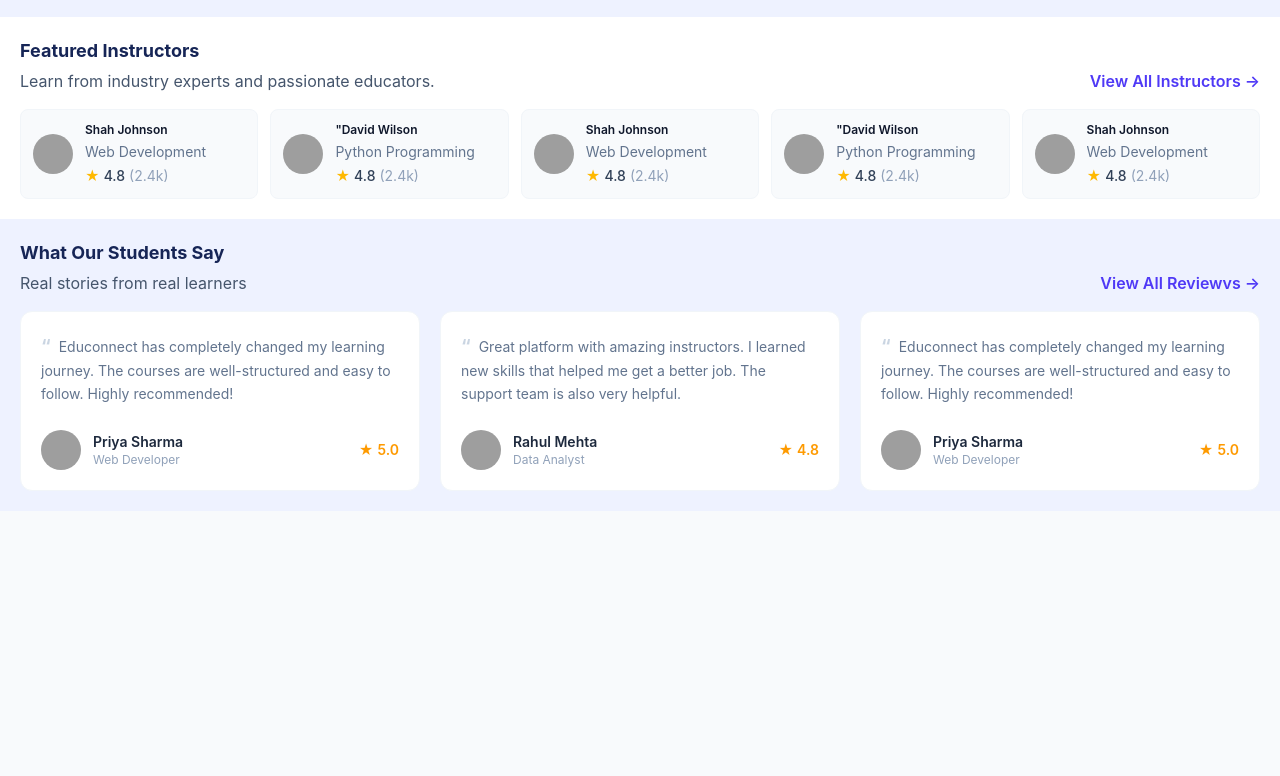
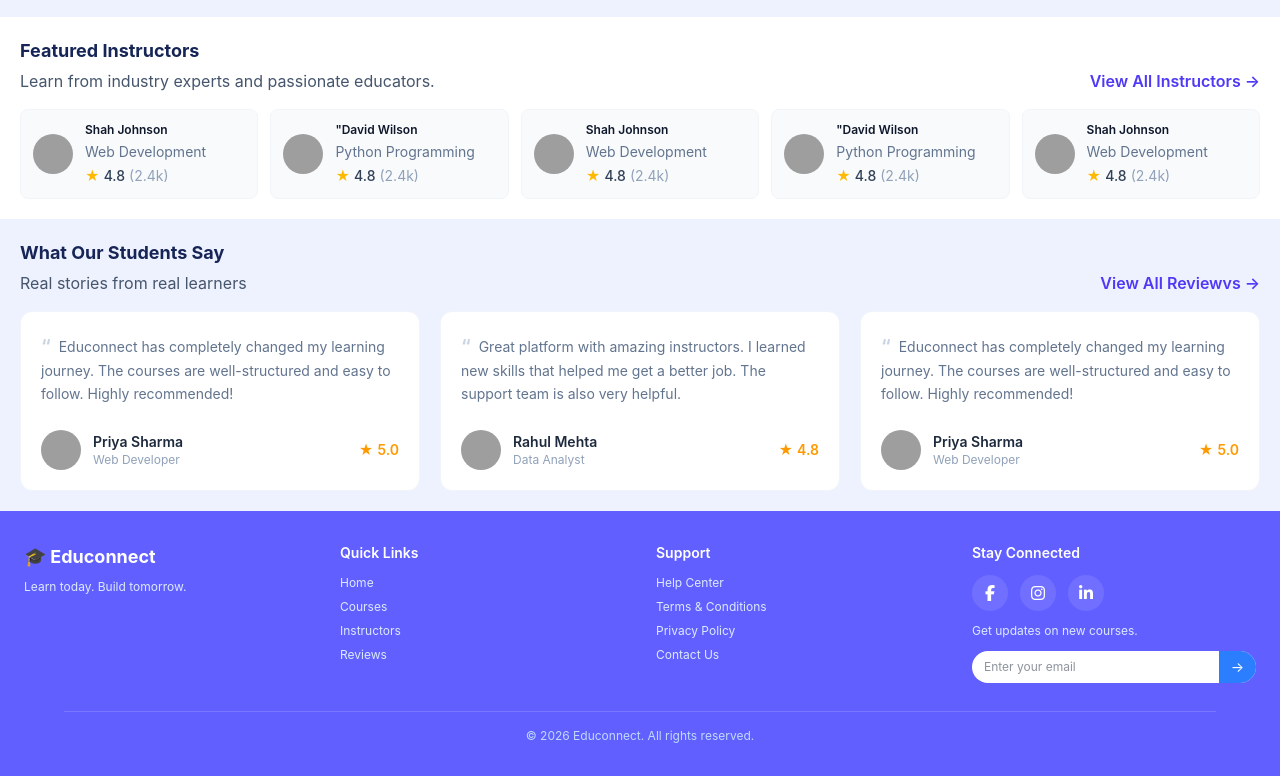
Before and after one commit to pragna21-dev/EduConnect-Design, a website: page index.html in a window 1280 px wide. Shown: the part 1839-2615 px from the top of the page. Before the commit the page ends 2350 px from the top, so only its background shows below. Drawn offline with Linux system fonts and the light colour scheme; grey boxes are pictures that could not be loaded.

Commit message:
Footer home page

```diff
--- a/index.html
+++ b/index.html
@@ -607,5 +607,62 @@
         </div>
       </section>
     </main>
+
+    <footer class="bg-indigo-500 px-6 py-8 text-white">
+      <div class="mx-auto grid max-w-7xl grid-cols-1 gap-8 sm:grid-cols-2 md:grid-cols-4">
+        <!-- Brand -->
+        <div>
+          <h2 class="text-lg font-bold">🎓 Educonnect</h2>
+          <p class="mt-2 text-xs text-blue-100">Learn today. Build tomorrow.</p>
+        </div>
+
+        <!-- Quick Links -->
+        <div>
+          <h3 class="mb-3 text-sm font-semibold">Quick Links</h3>
+          <ul class="space-y-2 text-xs text-blue-100">
+            <li><a href="#" class="hover:text-white">Home</a></li>
+            <li><a href="#" class="hover:text-white">Courses</a></li>
+            <li><a href="#" class="hover:text-white">Instructors</a></li>
+            <li><a href="#" class="hover:text-white">Reviews</a></li>
+          </ul>
+        </div>
+
+        <!-- Support -->
+        <div>
+          <h3 class="mb-3 text-sm font-semibold">Support</h3>
+          <ul class="space-y-2 text-xs text-blue-100">
+            <li><a href="#" class="hover:text-white">Help Center</a></li>
+            <li><a href="#" class="hover:text-white">Terms & Conditions</a></li>
+            <li><a href="#" class="hover:text-white">Privacy Policy</a></li>
+            <li><a href="#" class="hover:text-white">Contact Us</a></li>
+          </ul>
+        </div>
+
+        <!-- Newsletter -->
+        <div>
+          <h3 class="mb-3 text-sm font-semibold">Stay Connected</h3>
+          <div class="flex items-center gap-3 mb-3">
+            <a href="#" aria-label="Facebook" class="flex h-9 w-9 items-center justify-center rounded-full bg-white/10 text-white transition hover:bg-blue-600">
+              <i class="fa-brands fa-facebook-f"></i>
+            </a>
+
+            <a href="#" aria-label="Instagram" class="flex h-9 w-9 items-center justify-center rounded-full bg-white/10 text-white transition hover:bg-pink-600">
+              <i class="fa-brands fa-instagram"></i>
+            </a>
+
+            <a href="#" aria-label="LinkedIn" class="flex h-9 w-9 items-center justify-center rounded-full bg-white/10 text-white transition hover:bg-sky-600">
+              <i class="fa-brands fa-linkedin-in"></i>
+            </a>
+          </div>
+          <p class="mb-3 text-xs text-blue-100">Get updates on new courses.</p>
+          <form class="flex overflow-hidden rounded-full bg-white">
+            <input type="email" placeholder="Enter your email" class="w-full min-w-0 px-3 py-2 text-xs text-slate-800 outline-none" />
+            <button type="submit" class="bg-blue-500 px-3 text-sm text-white hover:bg-blue-600">→</button>
+          </form>
+        </div>
+      </div>
+
+      <div class="mx-auto mt-7 max-w-6xl border-t border-white/15 pt-4 text-center text-xs text-blue-200">© 2026 Educonnect. All rights reserved.</div>
+    </footer>
   </body>
 </html>
```
Also changed, not shown: css/output.css.
